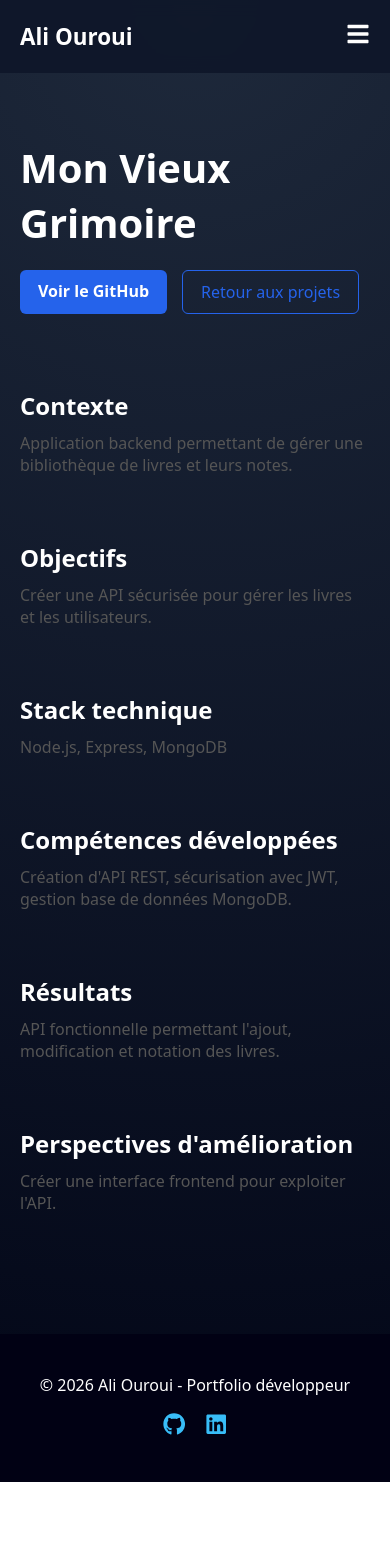
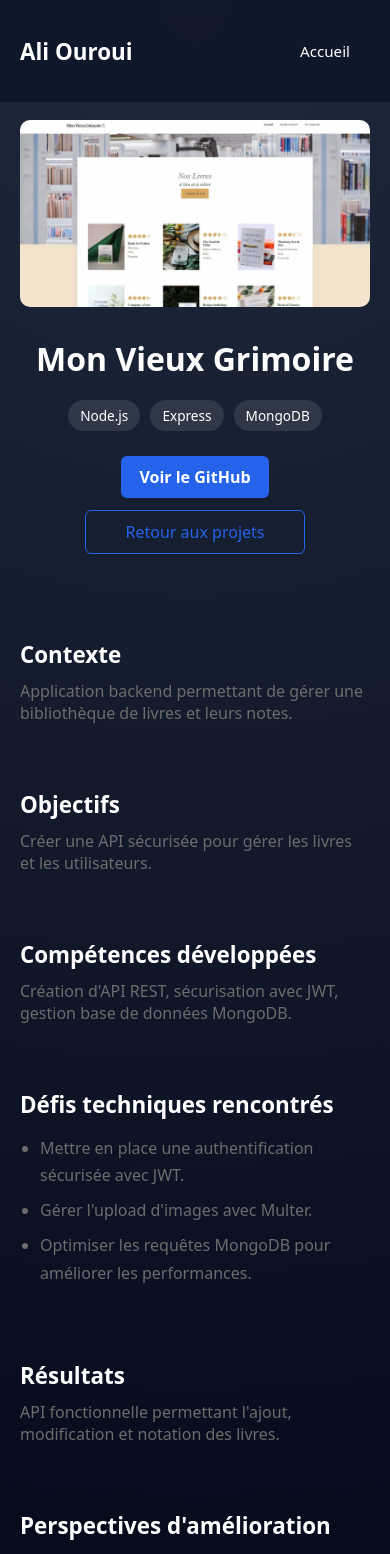
Before and after one commit to Ali-926/portfolio-developpeur, a React (Vite) app in the folder portfolio/: page /project/grimoire in a window 390 px wide. Shown: the top 1554 px of the page. Before the commit the page ends 1482 px from the top, so only its background shows below. Built offline with nearby package versions, Linux system fonts and the light colour scheme.

Commit message:
Added new section in ProjectPage; fixed navbar issue on mobile

```diff
--- a/portfolio/src/components/Navbar.jsx
+++ b/portfolio/src/components/Navbar.jsx
@@ -18,6 +18,8 @@
           Ali Ouroui
         </Link>
 
+        {/* Menu hamburger uniquement sur la page d'accueil */}
+        {isHome && (
           <div
             className="menu-icon"
             onClick={() => setMenuOpen(!menuOpen)}
@@ -25,8 +27,17 @@
           >
             {menuOpen ? <FaTimes /> : <FaBars />}
           </div>
+        )}
 
-        <ul className={menuOpen ? "nav-links active" : "nav-links"}>
+        <ul
+          className={
+            isHome
+              ? menuOpen
+                ? "nav-links active"
+                : "nav-links"
+              : "nav-links project-nav"
+          }
+        >
           {isHome ? (
             <>
               <li>
@@ -34,19 +45,16 @@
                   À propos
                 </a>
               </li>
-
               <li>
                 <a href="#skills" onClick={closeMenu}>
                   Compétences
                 </a>
               </li>
-
               <li>
                 <a href="#projects" onClick={closeMenu}>
                   Projets
                 </a>
               </li>
-
               <li>
                 <a href="#contact" onClick={closeMenu}>
                   Contact
@@ -55,9 +63,7 @@
             </>
           ) : (
             <li>
-              <Link to="/" onClick={closeMenu}>
-                Accueil
-              </Link>
+              <Link to="/">Accueil</Link>
             </li>
           )}
         </ul>
--- a/portfolio/src/components/navbar.css
+++ b/portfolio/src/components/navbar.css
@@ -51,6 +51,11 @@
   cursor: pointer;
 }
 
+.project-nav {
+  display: flex;
+  gap: 20px;
+}
+
 @media (max-width: 768px) {
   .menu-icon {
     display: block;
@@ -71,3 +76,11 @@
     right: 0;
   }
 }
+.project-nav {
+  position: static;
+  display: flex;
+  flex-direction: row;
+  background: transparent;
+  height: auto;
+  width: auto;
+}
--- a/portfolio/src/data/ProjectContext.js
+++ b/portfolio/src/data/ProjectContext.js
@@ -7,12 +7,18 @@
       "Kasa est une plateforme de location immobilière développée avec React dans le cadre de la formation OpenClassrooms.",
     objectives:
       "Créer une application React dynamique avec gestion des routes et composants réutilisables.",
-    stack: "React, React Router, CSS",
+    stack: "React, React Router, Sass",
     skills:
       "Développement React, gestion des composants, routing, gestion d'état.",
     results:
       "Application fonctionnelle avec navigation dynamique et interface moderne.",
     improvements: "Ajouter un backend pour gérer les annonces dynamiquement.",
+
+    challenges: [
+      "Mettre en place un système de routing dynamique avec React Router.",
+      "Créer des composants réutilisables pour améliorer la maintenabilité du code.",
+      "Gérer correctement l'affichage conditionnel des éléments.",
+    ],
   },
   {
     id: "grimoire",
@@ -28,6 +34,12 @@
     results:
       "API fonctionnelle permettant l'ajout, modification et notation des livres.",
     improvements: "Créer une interface frontend pour exploiter l'API.",
+
+    challenges: [
+      "Mettre en place une authentification sécurisée avec JWT.",
+      "Gérer l'upload d'images avec Multer.",
+      "Optimiser les requêtes MongoDB pour améliorer les performances.",
+    ],
   },
 ];
 
--- a/portfolio/src/pages/ProjectPage.jsx
+++ b/portfolio/src/pages/ProjectPage.jsx
@@ -1,7 +1,14 @@
 import { useParams, Link } from "react-router-dom";
+import { motion } from "framer-motion";
 import projects from "../data/ProjectContext";
+import kasaImage from "../assets/images/kasa.webp";
+import grimoireImage from "../assets/images/grimoire.webp";
 import "../styles/projectPage.css";
-import NotFound from "./NotFound";
+
+const projectImages = {
+  kasa: kasaImage,
+  grimoire: grimoireImage,
+};
 
 function ProjectPage() {
   const { id } = useParams();
@@ -11,10 +18,27 @@
     return <NotFound />;
   }
 
+  const techStack = project.stack.split(",");
+
   return (
     <main className="project-page">
-      <div className="project-header">
+      {/* HERO PROJET */}
+
+      <div className="project-hero">
+        <img
+          src={projectImages[id]}
+          alt={`Capture du projet ${project.title}`}
+          className="project-hero-image"
+        />
+
+        <div className="project-hero-content">
           <h1>{project.title}</h1>
+
+          <div className="project-tags">
+            {techStack.map((tech, index) => (
+              <span key={index}>{tech.trim()}</span>
+            ))}
+          </div>
 
           <div className="project-buttons">
             <a
@@ -26,41 +50,79 @@
               Voir le GitHub
             </a>
 
-          <Link to="/" className="btn-secondary">
+            <Link to="/#projects" className="btn-secondary">
               Retour aux projets
             </Link>
           </div>
         </div>
+      </div>
 
-      <section className="project-section">
+      {/* CONTENU */}
+
+      <motion.section
+        className="project-section"
+        initial={{ opacity: 0, y: 40 }}
+        animate={{ opacity: 1, y: 0 }}
+        transition={{ duration: 0.6 }}
+      >
         <h2>Contexte</h2>
         <p>{project.context}</p>
-      </section>
+      </motion.section>
 
-      <section className="project-section">
+      <motion.section
+        className="project-section"
+        initial={{ opacity: 0, y: 40 }}
+        animate={{ opacity: 1, y: 0 }}
+        transition={{ duration: 0.6 }}
+      >
         <h2>Objectifs</h2>
         <p>{project.objectives}</p>
-      </section>
+      </motion.section>
 
-      <section className="project-section">
-        <h2>Stack technique</h2>
-        <p>{project.stack}</p>
-      </section>
-
-      <section className="project-section">
+      <motion.section
+        className="project-section"
+        initial={{ opacity: 0, y: 40 }}
+        animate={{ opacity: 1, y: 0 }}
+        transition={{ duration: 0.6 }}
+      >
         <h2>Compétences développées</h2>
         <p>{project.skills}</p>
-      </section>
+      </motion.section>
 
-      <section className="project-section">
+      <motion.section
+        className="project-section"
+        initial={{ opacity: 0, y: 40 }}
+        animate={{ opacity: 1, y: 0 }}
+        transition={{ duration: 0.6 }}
+      >
+        <h2>Défis techniques rencontrés</h2>
+
+        <ul className="project-challenges">
+          {project.challenges.map((challenge, index) => (
+            <li key={index}>{challenge}</li>
+          ))}
+        </ul>
+      </motion.section>
+
+      <motion.section
+        className="project-section"
+        initial={{ opacity: 0, y: 40 }}
+        animate={{ opacity: 1, y: 0 }}
+        transition={{ duration: 0.6 }}
+      >
         <h2>Résultats</h2>
         <p>{project.results}</p>
-      </section>
+      </motion.section>
 
-      <section className="project-section">
+      <motion.section
+        className="project-section"
+        initial={{ opacity: 0, y: 40 }}
+        animate={{ opacity: 1, y: 0 }}
+        transition={{ duration: 0.6 }}
+      >
         <h2>Perspectives d'amélioration</h2>
         <p>{project.improvements}</p>
-      </section>
+      </motion.section>
     </main>
   );
 }
--- a/portfolio/src/styles/projectPage.css
+++ b/portfolio/src/styles/projectPage.css
@@ -41,7 +41,46 @@
 }
 
 .project-section p {
-  color: #555;
+  color: #6d6c6c;
+}
+
+.project-hero {
+  display: grid;
+  grid-template-columns: 1fr 1fr;
+  gap: 40px;
+  align-items: center;
+  margin-bottom: 60px;
+}
+
+.project-hero-image {
+  width: 100%;
+  height: auto;
+  border-radius: 10px;
+  object-fit: cover;
+}
+
+.project-hero-content h1 {
+  font-size: 2.5rem;
+  margin-bottom: 20px;
+}
+
+.project-tags {
+  display: flex;
+  flex-wrap: wrap;
+  gap: 10px;
+  margin-bottom: 25px;
+}
+
+.project-tags span {
+  background: rgba(255, 255, 255, 0.1);
+  padding: 6px 12px;
+  border-radius: 20px;
+  font-size: 0.85rem;
+}
+
+.project-buttons {
+  display: flex;
+  gap: 15px;
 }
 
 /* boutons */
@@ -72,3 +111,64 @@
   background: #2563eb;
   color: white;
 }
+
+.project-challenges {
+  margin-top: 15px;
+  padding-left: 20px;
+  line-height: 1.7;
+}
+
+.project-challenges li {
+  margin-bottom: 8px;
+  color: #6d6c6c;
+}
+
+@media (max-width: 1024px) {
+  .project-hero {
+    grid-template-columns: 1fr;
+    gap: 30px;
+  }
+
+  .project-hero-content {
+    text-align: center;
+  }
+
+  .project-tags {
+    justify-content: center;
+  }
+
+  .project-buttons {
+    justify-content: center;
+  }
+}
+
+@media (max-width: 768px) {
+  .project-page {
+    padding: 120px 20px 60px;
+  }
+
+  .project-hero-content h1 {
+    font-size: 2rem;
+  }
+
+  .project-section h2 {
+    font-size: 1.4rem;
+  }
+
+  .project-buttons {
+    flex-direction: column;
+    align-items: center;
+    gap: 12px;
+  }
+
+  .btn-primary,
+  .btn-secondary {
+    width: 100%;
+    max-width: 220px;
+    text-align: center;
+  }
+}
+
+.project-tags span {
+  white-space: nowrap;
+}
```
Lines whose indentation alone changed are shown as unchanged.
